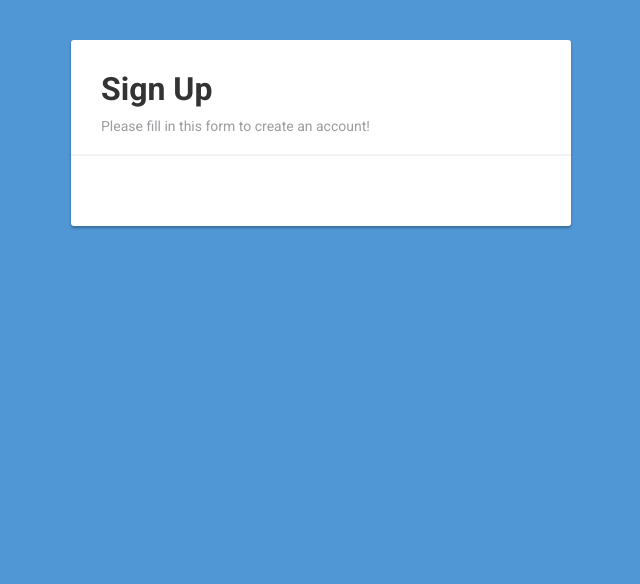
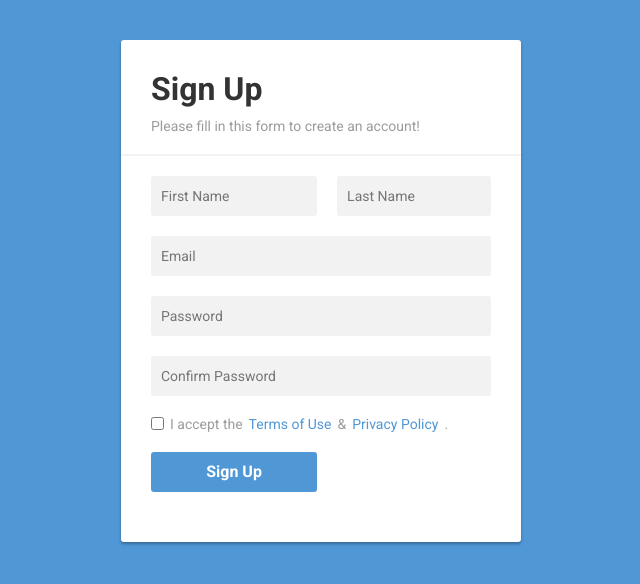
Before and after one commit to maksim4k1/sign-up, a React (Create React App) app: page / in a window 1280 px wide. Shown: the top 584 px of the page, without its empty margins (319-959 px from the left). Built offline with nearby package versions, Linux system fonts and the light colour scheme.

Commit message:
added Form conponent

```diff
--- a/public/index.html
+++ b/public/index.html
@@ -12,8 +12,6 @@
     <link rel="preconnect" href="https://fonts.googleapis.com">
     <link rel="preconnect" href="https://fonts.gstatic.com" crossorigin>
     <link href="https://fonts.googleapis.com/css2?family=Roboto:wght@400;700&display=swap" rel="stylesheet">
-    <link rel="apple-touch-icon" href="%PUBLIC_URL%/logo192.png" />
-    <link rel="manifest" href="%PUBLIC_URL%/manifest.json" />
     <title>Sign up</title>
   </head>
   <body>
--- /dev/null
+++ b/src/components/SignUp/Form/index.jsx
@@ -0,0 +1,73 @@
+import React from "react";
+import styled from "styled-components";
+
+const FormBlock = styled.form`
+    width: 100%;
+    padding: 0 30px;
+    display: grid;
+    grid-template-column: 1fr 1fr;
+    grid-gap: 20px;
+`;
+
+const Input = styled.input`
+    height: 40px;
+    width: 100%;
+    padding: 0 10px;
+    grid-column: 1/3;
+    &:nth-child(1){
+        grid-column: 1/2;
+    }
+    &:nth-child(2){
+        grid-column: 2/3;
+    }
+    color: var(--main-black);
+    font-size: 14px;
+    background: var(--main-bg-grey);
+    border-radius: 3px;
+`;
+
+const Label = styled.label`
+    display: flex;
+    align-items: center;
+    gap: 6px;
+    grid-column: 1/3;
+    font-size: 14px;
+    & a{
+        color: var(--main-blue);
+        font-weight: 400;
+        &:hover{
+            text-decoration: underline;
+        }
+    }
+`;
+
+const Button = styled.button`
+    height: 40px;
+    display: flex;
+    justify-content: center;
+    align-items: center;
+    grid-column: 1/2;
+    color: var(--main-white);
+    font-weight: 700;
+    background: var(--main-blue);
+    border-radius: 3px;
+`;
+
+function Form () {
+    return(
+        <FormBlock>
+            <Input type="text" placeholder="First Name"/>
+            <Input type="text" placeholder="Last Name"/>
+            <Input type="email" placeholder="Email"/>
+            <Input type="password" placeholder="Password"/>
+            <Input type="password" placeholder="Confirm Password"/>
+            <Label>
+                <input type="checkbox" />
+                I accept the <a href="/">Terms of Use</a> {"&"} <a href="/">Privacy Policy</a>.
+            </Label>
+            <Button type="submit">Sign Up</Button>
+        </FormBlock>
+    );
+}
+
+export default Form;
--- a/src/components/SignUp/index.jsx
+++ b/src/components/SignUp/index.jsx
@@ -1,8 +1,9 @@
 import React from "react";
 import styled from "styled-components";
+import Form from "./Form";
 
 const SignUpSection = styled.section`
-    width: 500px;
+    width: 400px;
     padding: 30px 0 50px;
     margin: 0 auto;
     background: var(--main-white);
@@ -36,6 +37,7 @@ function SignUp () {
             <Title>Sign Up</Title>
             <Text>Please fill in this form to create an account!</Text>
             <Line/>
+            <Form/>
         </SignUpSection>
     );
 }
```
Also changed, not shown: public/manifest.json.
